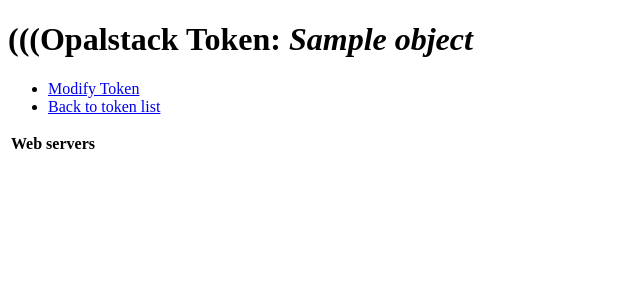
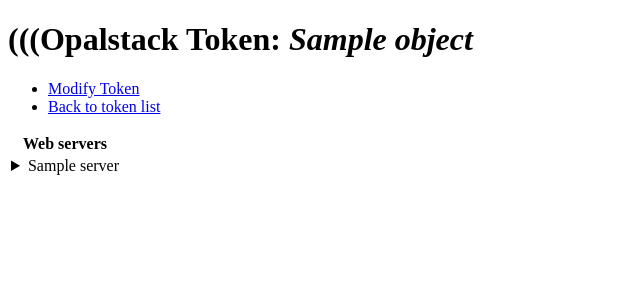
Before and after one commit to andywar65/django-opalstack, a Django app: template src/django_opalstack/templates/django_opalstack/token_detail.html in a window 1280 px wide. Shown: the top 300 px of the page, without its empty margins (0-640 px from the left). Run offline with Django 5.2, Linux system fonts and the light colour scheme; the template is opened without the code that fills it: most values are stand-ins (such as "Sample title", 1, 10 or a date in 2020); lists and menus that the app fills with data are empty; parts of the project's set-up code (start-up, migrations or seed data) failed here and were passed over.

Commit message:
added web servers in table loop

```diff
--- a/src/django_opalstack/templates/django_opalstack/htmx/token_detail.html
+++ b/src/django_opalstack/templates/django_opalstack/htmx/token_detail.html
@@ -24,4 +24,32 @@
     <th>
     </th>
   </tr>
+  {% if web_servers %}
+    {% for server in web_servers %}
+      <tr>
+        <td>
+          <details>
+            <summary>{{ server.hostname }}</summary>
+            <ul>
+              <li>{% trans "ID" %}: {{ server.id }}</li>
+              <li>{% trans "Type" %}: {{ server.type }}</li>
+              <li>{% trans "OS" %}: {{ server.os }}</li>
+              <li>{% trans "Vendor" %}: {{ server.vendor }}</li>
+            </ul>
+          </details>
+        </td>
+        <td>
+
+        </td>
+      </tr>
+    {% endfor %}
+  {% else %}
+    <tr>
+      <td>
+        {% trans "No web servers yet" %}
+      </td>
+      <td>
+      </td>
+    </tr>
+  {% endif %}
 </table>
```
